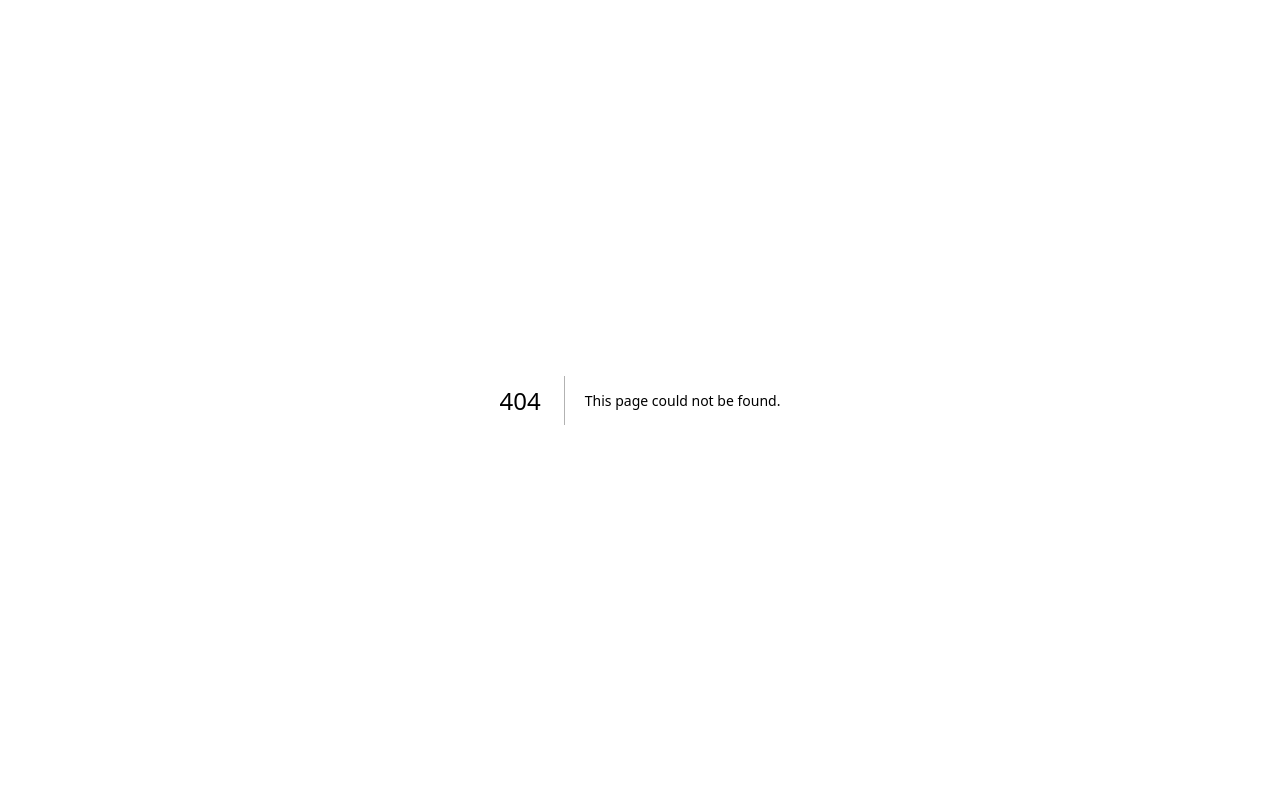
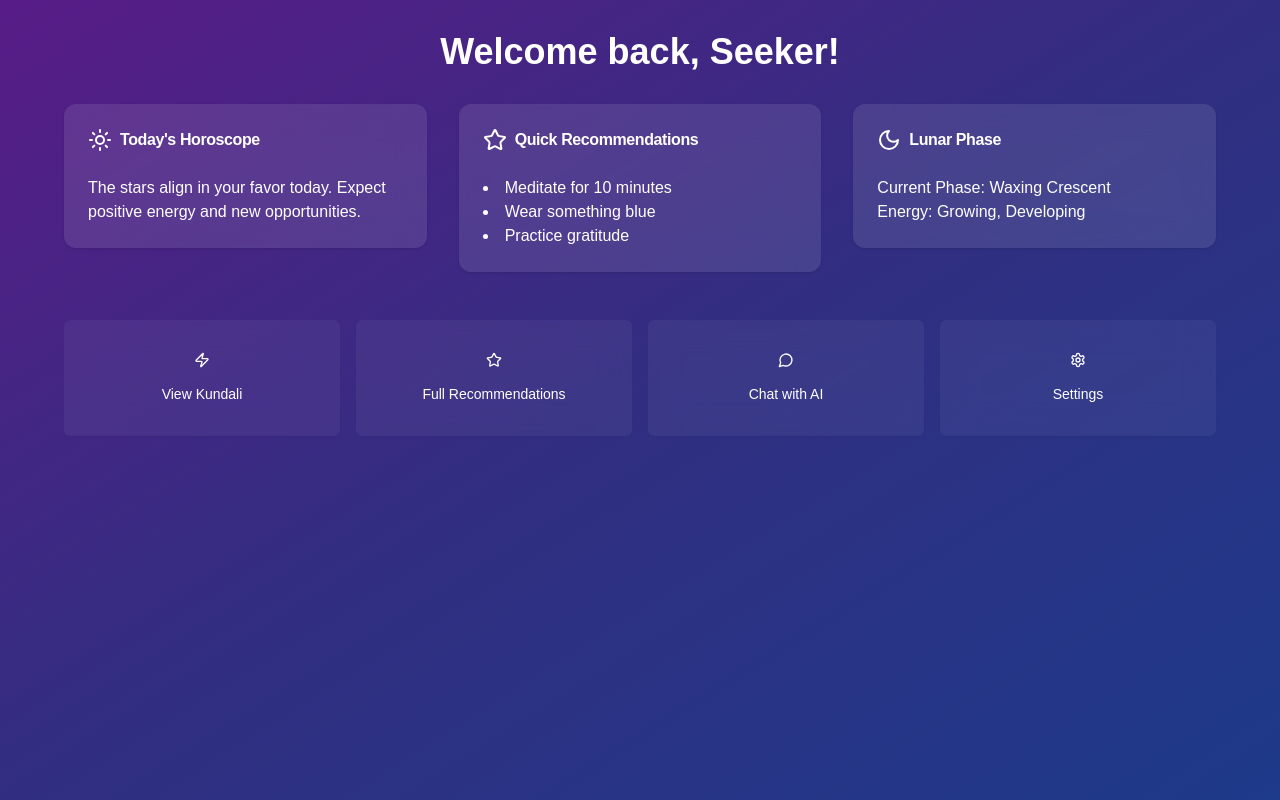
Before and after one commit to pratipal31/soul-buddy, a Next.js app: page /dashboard in a window 1280 px wide. Before the commit this address had no page. Built offline with nearby package versions, Linux system fonts and the light colour scheme; no server answers.

Commit message:
dashboard updated

```diff
--- /dev/null
+++ b/src/app/dashboard/page.tsx
@@ -0,0 +1,118 @@
+"use client"
+
+import React from 'react'
+import { motion } from 'framer-motion'
+import { useUser } from '@clerk/nextjs'
+import { Sun, Moon, Star, Zap, MessageCircle, Settings } from 'lucide-react'
+import { Card, CardContent, CardDescription, CardHeader, CardTitle } from "@/components/ui/card"
+import { Button } from "@/components/ui/button"
+
+const Dashboard: React.FC = () => {
+  const { user } = useUser()
+
+  const fadeInUp = {
+    initial: { opacity: 0, y: 20 },
+    animate: { opacity: 1, y: 0 },
+    transition: { duration: 0.6 }
+  }
+
+  return (
+    <div className="min-h-screen bg-gradient-to-br from-purple-900 via-indigo-900 to-blue-900 text-white p-8">
+      <motion.div
+        initial={{ opacity: 0 }}
+        animate={{ opacity: 1 }}
+        transition={{ duration: 1 }}
+        className="max-w-6xl mx-auto"
+      >
+        <motion.h1
+          className="text-4xl font-bold mb-8 text-center"
+          {...fadeInUp}
+        >
+          Welcome back, {user?.firstName || 'Seeker'}!
+        </motion.h1>
+
+        <div className="grid grid-cols-1 md:grid-cols-2 lg:grid-cols-3 gap-8">
+          {/* Today's Horoscope */}
+          <motion.div {...fadeInUp} transition={{ delay: 0.2 }}>
+            <Card className="bg-white/10 backdrop-blur-lg border-none text-white">
+              <CardHeader>
+                <CardTitle className="flex items-center">
+                  <Sun className="mr-2" /> Today's Horoscope
+                </CardTitle>
+              </CardHeader>
+              <CardContent>
+                <p>The stars align in your favor today. Expect positive energy and new opportunities.</p>
+              </CardContent>
+            </Card>
+          </motion.div>
+
+          {/* Quick Recommendations */}
+          <motion.div {...fadeInUp} transition={{ delay: 0.3 }}>
+            <Card className="bg-white/10 backdrop-blur-lg border-none text-white">
+              <CardHeader>
+                <CardTitle className="flex items-center">
+                  <Star className="mr-2" /> Quick Recommendations
+                </CardTitle>
+              </CardHeader>
+              <CardContent>
+                <ul className="list-disc list-inside">
+                  <li>Meditate for 10 minutes</li>
+                  <li>Wear something blue</li>
+                  <li>Practice gratitude</li>
+                </ul>
+              </CardContent>
+            </Card>
+          </motion.div>
+
+          {/* Lunar Phase */}
+          <motion.div {...fadeInUp} transition={{ delay: 0.4 }}>
+            <Card className="bg-white/10 backdrop-blur-lg border-none text-white">
+              <CardHeader>
+                <CardTitle className="flex items-center">
+                  <Moon className="mr-2" /> Lunar Phase
+                </CardTitle>
+              </CardHeader>
+              <CardContent>
+                <p>Current Phase: Waxing Crescent</p>
+                <p>Energy: Growing, Developing</p>
+              </CardContent>
+            </Card>
+          </motion.div>
+        </div>
+
+        {/* Quick Actions */}
+        <motion.div
+          className="mt-12 grid grid-cols-2 md:grid-cols-4 gap-4"
+          variants={{
+            initial: { opacity: 0 },
+            animate: { opacity: 1, transition: { staggerChildren: 0.1 } }
+          }}
+          initial="initial"
+          animate="animate"
+        >
+          <QuickActionButton icon={<Zap />} text="View Kundali" href="/kundali" variants={fadeInUp}/>
+          <QuickActionButton icon={<Star />} text="Full Recommendations" href="/recommendations" variants={fadeInUp}/>
+          <QuickActionButton icon={<MessageCircle />} text="Chat with AI" href="/chat" variants={fadeInUp}/>
+          <QuickActionButton icon={<Settings />} text="Settings" href="/settings" variants={fadeInUp}/>
+        </motion.div>
+      </motion.div>
+    </div>
+  )
+}
+
+const QuickActionButton: React.FC<{ icon: React.ReactNode, text: string, href: string, variants: any }> = ({ icon, text, href, variants }) => (
+  <motion.div >
+    <Button
+      variant="outline"
+      className="w-full h-full py-8 bg-white/5 hover:bg-white/10 backdrop-blur-lg border-none text-white flex flex-col items-center justify-center transition-all duration-300 hover:scale-105"
+      asChild
+    >
+      <a href={href}>
+        {icon}
+        <span className="mt-2">{text}</span>
+      </a>
+    </Button>
+  </motion.div>
+)
+
+export default Dashboard
```
